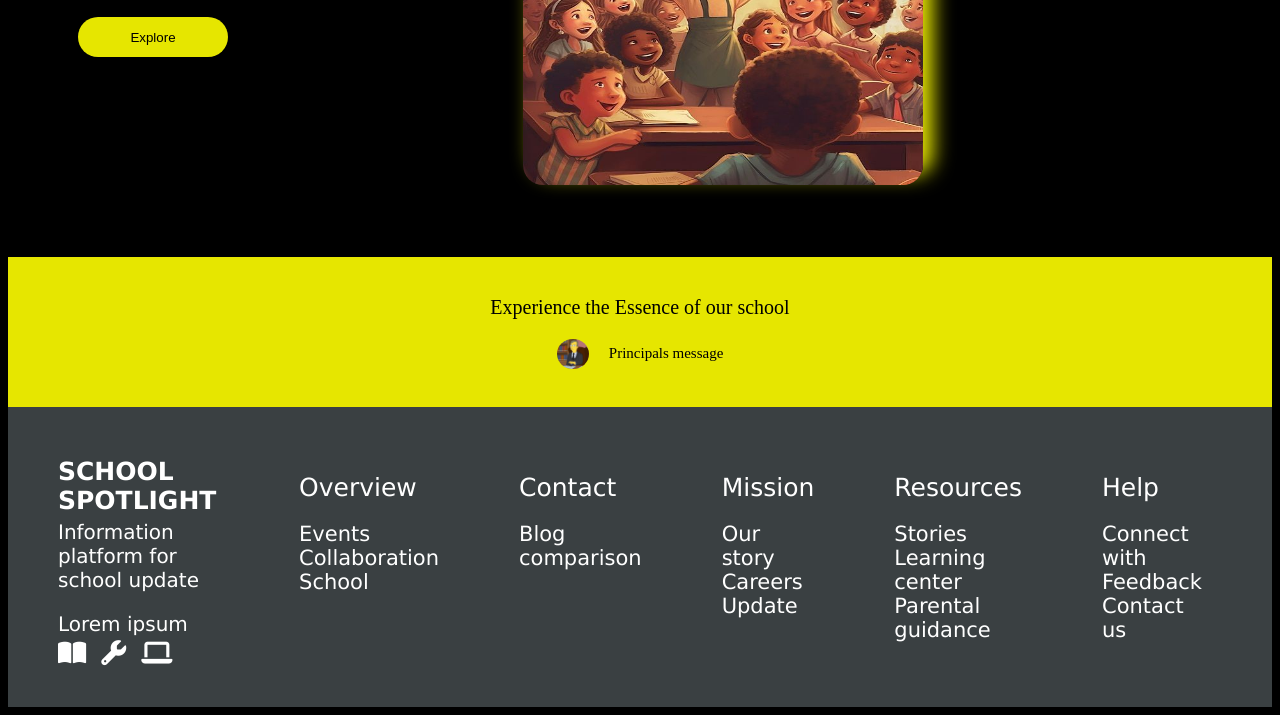
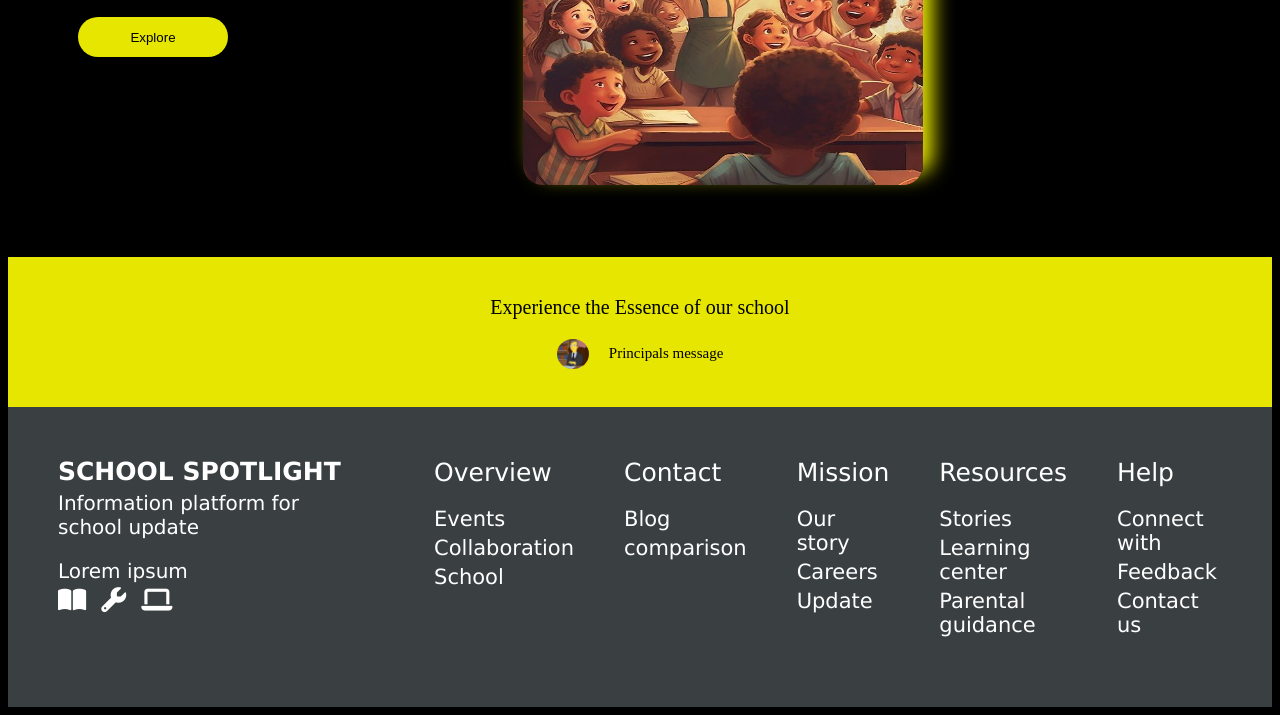
Before and after one commit to Theeicon45/Schooladv, a plain HTML site: page index.html in a window 1280 px wide. Shown: the part 374-1089 px from the top of the page. Drawn offline with Linux system fonts and the light colour scheme.

Commit message:
Update style.css

```diff
--- a/style.css
+++ b/style.css
@@ -177,12 +177,13 @@ footer{
 }
 
 .details{
-  margin: 20px;
+  margin: 5px;
   font-size: 21px;
 }
 
 .details ul li{
   display: block;
+  margin-top: 5px;
   padding-left: 0px;
 
 }
```
